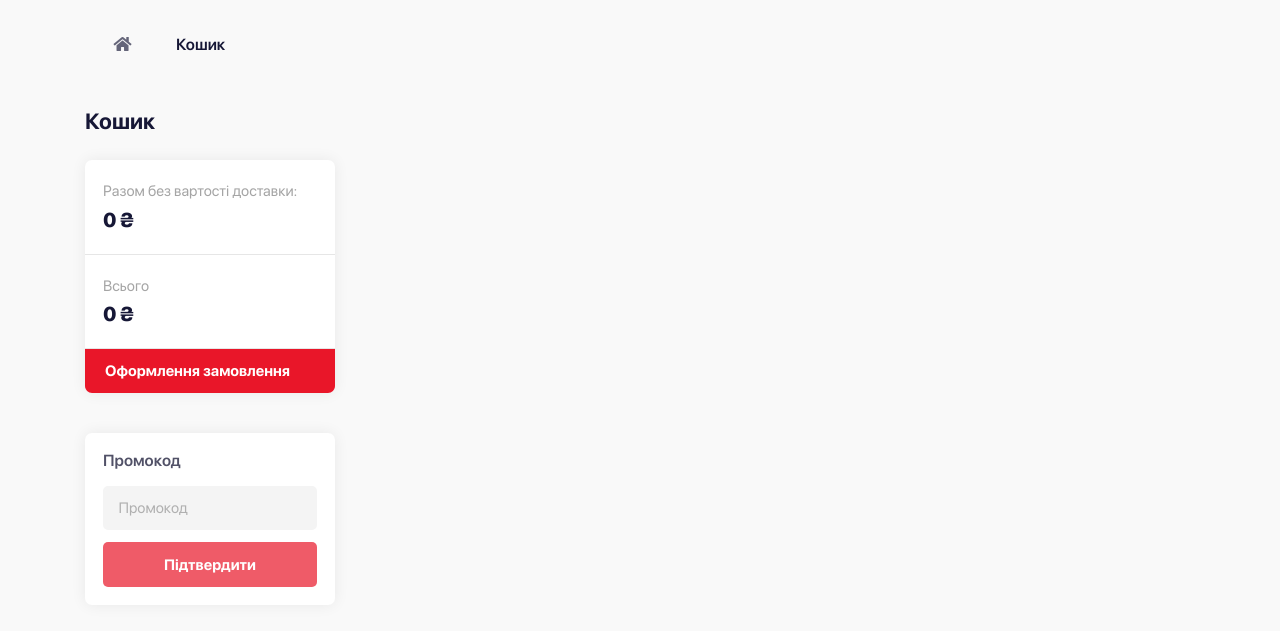
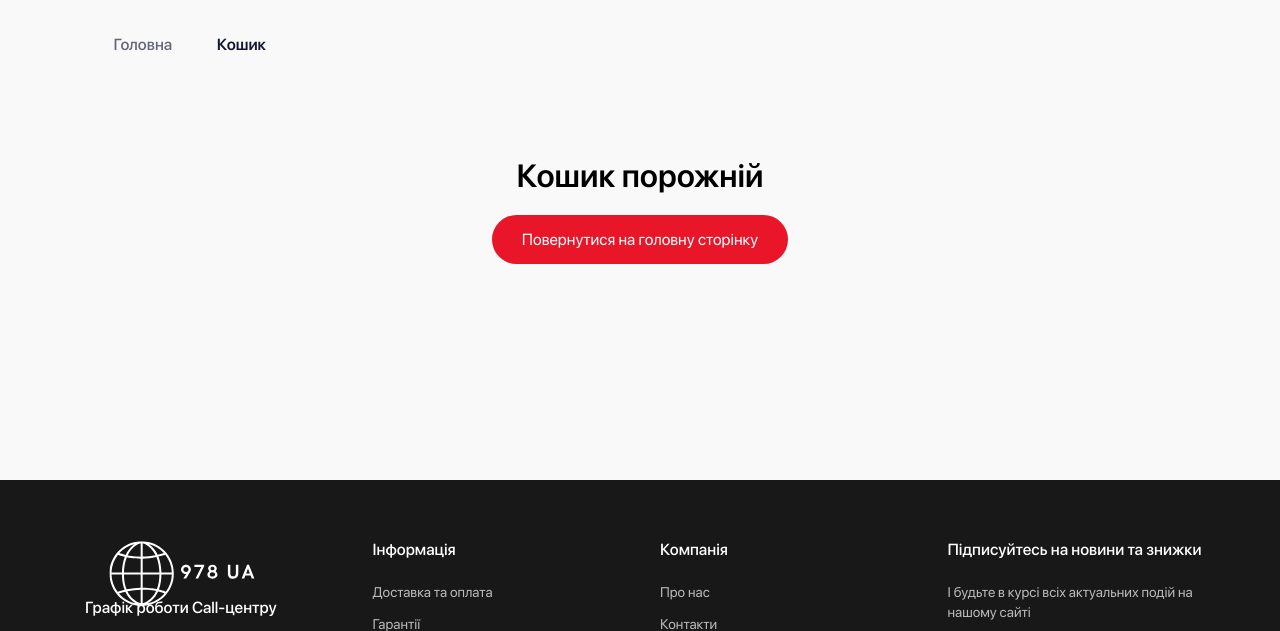
Before and after one commit to IlyaGrynyshyn/shop_978, a Django app: page /cart/ in a window 1280 px wide. Shown: the part 121-752 px from the top of the page. Run offline with Django 5.2, Linux system fonts and the light colour scheme; some libraries are stand-ins or nearby versions.

Commit message:
Add display of empty cart

```diff
--- a/templates/cart/cart.html
+++ b/templates/cart/cart.html
@@ -1,26 +1,23 @@
 {% extends 'base.html' %}
+{% load static %}
 {% block contend %}
-    {% block custom_css %}
-    {% endblock custom_css %}
   <main class="main">
     <div class="breadcrumbs">
       <div class="container">
         <ol>
-                    <li><a href="{% url 'home' %}"><i class="fa fa-home"></i></a></li>
+          <li><a href="{% url 'home' %}">Головна</a></li>
           <li>Кошик</li>
         </ol>
       </div>
     </div>
     <!-- ===================== /.Page Breadcrumbs ===================== -->
-
     <section class="section cart cabinet">
       <div class="container">
+        {% if cart %}
           <h3 class="cabinet__title section__title-2">Кошик</h3>
           <div class="cabinet__inner row">
-
             <!-- =========== Cart > Nav  =========== -->
             <div class="cabinet__nav">
-
               <!-- Cabinet > Ordering -->
               <div class="cabinet-ordering">
                 <div class="cabinet-ordering__sum">
@@ -31,11 +28,9 @@
                   <span>Всього</span>
                   <span class="sum">{{ cart.get_total_price }} ₴</span>
                 </div>
-
-                            <a href=""
+                <a href="{% url "order:order_create" %}"
                    class="cabinet-ordering__btn btn-red btn-blick">Оформлення замовлення</a>
               </div>
-
               <!-- Cabinet > Promocode -->
               <div class="cabinet-promocode">
                 <h6>Промокод</h6>
@@ -50,8 +45,6 @@
                 </form>
               </div>
             </div>
-
-
             <!-- =========== Cart > Content =========== -->
             <div class="cabinet__content">
               <div class="cart-content">
@@ -97,16 +90,24 @@
                       </div>
                     {% endwith %}
                   {% endfor %}
-
-
                 </div>
               </div>
             </div>
           </div>
+        {% else %}
+          <div class="container-fluid">
+            <div class="row justify-content-center align-items-center vh-100">
+              <div class="col-md-6 text-center">
+                <div class="bg-light p-5">
+                  <h1 class="empty_cart__title">Кошик порожній</h1>
+                  <a href="{% url 'home' %}" class="empty_cart__button">Повернутися на головну сторінку </a>
+                </div>
+              </div>
+            </div>
+          </div>
+        {% endif %}
       </div>
     </section>
     <!-- ===================== /.Shopping Cart =====================-->
-
   </main>
-
 {% endblock %}
```
Lines whose indentation alone changed are shown as unchanged.
